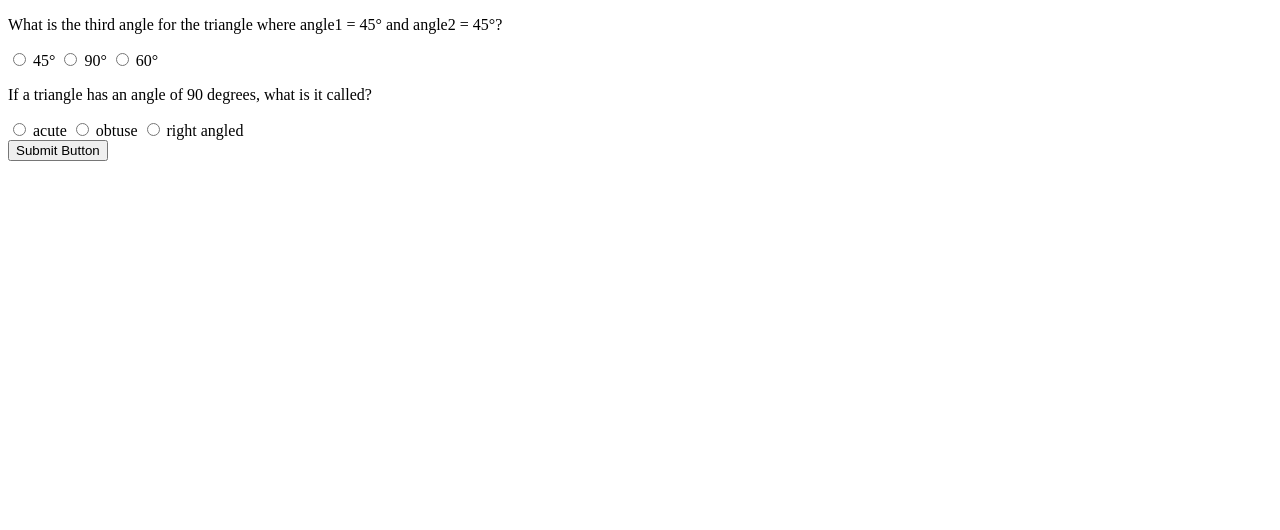
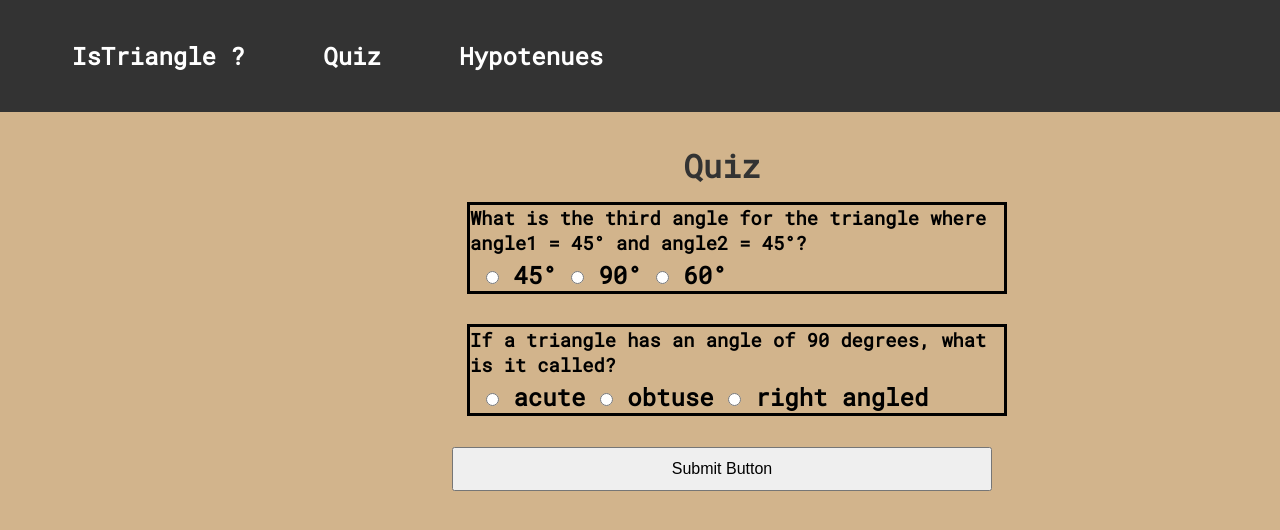
Before and after one commit to anshultamrakar/Fun-with-Triangle-Mark-12, a plain HTML site: page quiz.html in a window 1280 px wide. Drawn offline with Linux system fonts and the light colour scheme.

Commit message:
style
completed the styling

```diff
--- a/hypotenues.js
+++ b/hypotenues.js
@@ -11,7 +11,7 @@ const outputEl = document.querySelector("#output");
 
 
 function calculateHypoteneus(){
-        const sumOfsqrt = calculateHypo(Number(hypoInputs[0].value), Number(hypoInputs[1].value), Number(hypoInputs[2].value));
+        const sumOfsqrt = calculateHypo(Number(hypoInputs[0].value), Number(hypoInputs[1].value));
         const lengthOfHypo = Math.sqrt(sumOfsqrt);
         outputEl.innerText = "The length of hypoteneus is " + lengthOfHypo;
 }
--- a/quiz.html
+++ b/quiz.html
@@ -4,20 +4,31 @@
     <meta charset="UTF-8">
     <meta http-equiv="X-UA-Compatible" content="IE=edge">
     <meta name="viewport" content="width=device-width, initial-scale=1.0">
+    <link rel="stylesheet" href="style.css">
     <title> Triangle Quiz </title>
 </head>
 <body>
+    <nav class="nav-bar">
+        <h1 class="header">  <a href="index.html">IsTriangle ?</a>  </h1>
+        <h1 class="header">  <a href="quiz.html"> Quiz </a>  </h1>
+        <h1 class="header">  <a href="hypotenues.html"> Hypotenues</a>  </h1>
+
+    </nav>
     <form class="quiz-form">
+
+
+        <main class="container">
+            <h1> Quiz </h1>
             <div class="quiz-container">
-            <p>What is the third angle for the triangle where angle1 = 45° and angle2 = 45°?</p>
+                <h3>What is the third angle for the triangle where angle1 = 45° and angle2 = 45°?</h3>
                 <label >
                     <input type="radio" value="45°" name="question1"> 45°
                     <input type="radio" value="45°" name="question1"> 90°
                     <input type="radio" value="45°" name="question1"> 60°
                 </label>
             </div>
-        <div>
-            <p> If a triangle has an angle of 90 degrees, what is it called? </p>
+            <div class="quiz-container">
+                <h3> If a triangle has an angle of 90 degrees, what is it called? </h3>
                 <label >
                     <input type="radio" value="45" name="question2"> acute
                     <input type="radio" value="45" name="question2"> obtuse
@@ -27,6 +38,8 @@
         </form>
         <button id="submit-btn"> Submit Button </button>
         <div id="output"> </div>
+        </main>
+
 </body>
 <script src="quiz.js"></script>
 </html>
--- a/style.css
+++ b/style.css
@@ -71,7 +71,13 @@ input, button{
     line-height: 2.5em;
 }
 
-.button{
+.button, .hypo-btn , .submit-btn{
     background-color: blue;
     color: #fff;
 }
+
+.quiz-container {
+ border: 3px solid black;
+ width: 100%;
+ margin: 15px;
+}
```
Also changed, not shown: hypotenues.html (+11 -3 lines), main.js (+6 -4 lines). Lines whose indentation alone changed are shown as unchanged.
